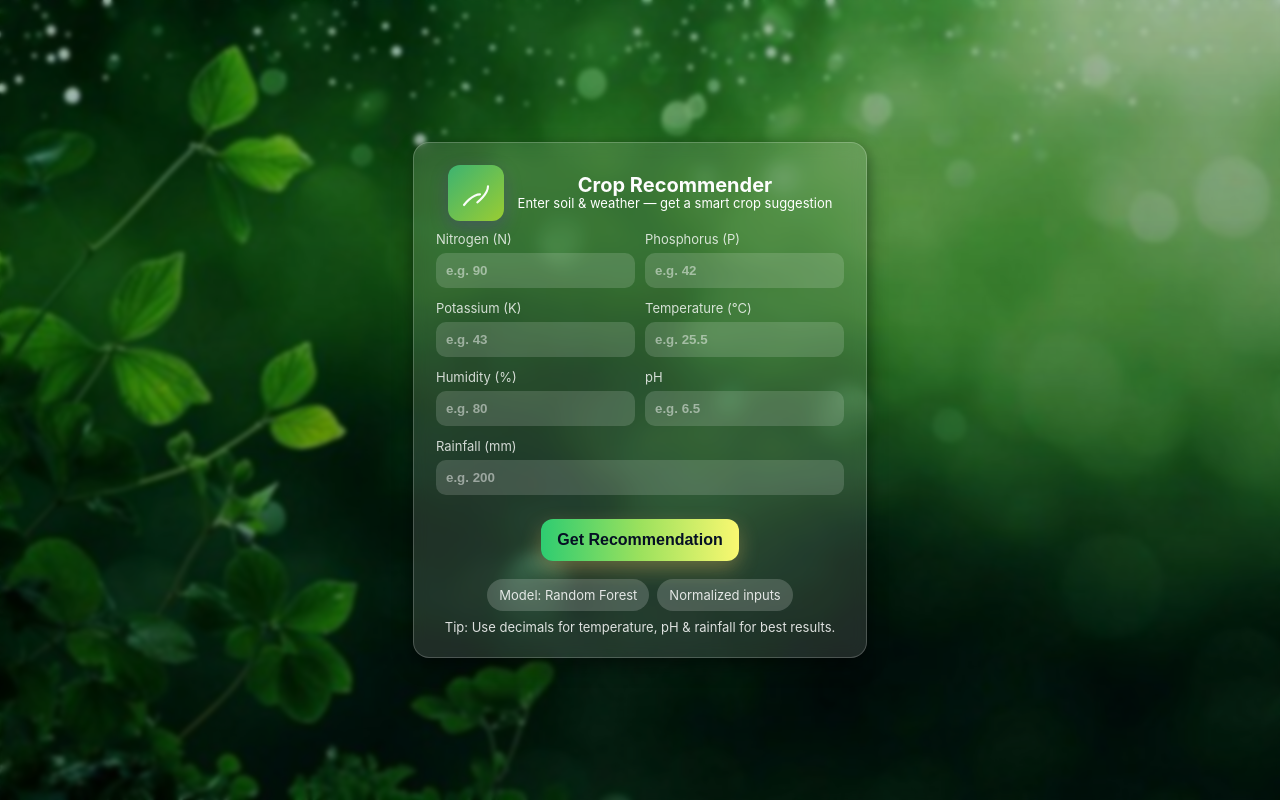
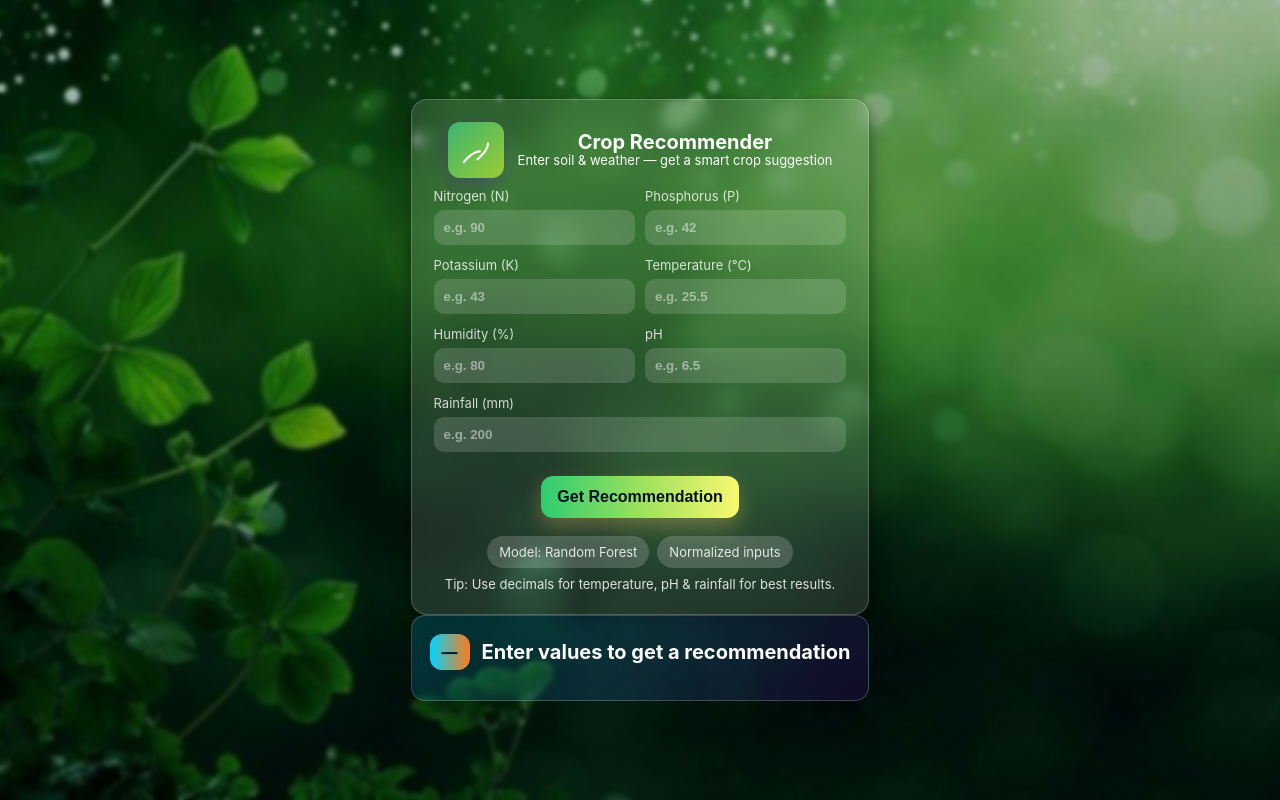
Before and after one commit to Kanakuppi/Agroguide, a Flask app: page / in a window 1280 px wide. Run offline with Flask 3, Linux system fonts and the light colour scheme; parts of the project's set-up code (start-up, migrations or seed data) failed here and were passed over.

Commit message:
Update index.html

```diff
--- a/templates/index.html
+++ b/templates/index.html
@@ -419,6 +419,13 @@
             Tip: Use decimals for temperature, pH & rainfall for best results.
           </footer>
         </div>
+        <div class="result-card">
+          <div class="result-title">
+        <span class="result-badge" id="crop-badge">—</span>
+        <span class="result-text" id="result-text">Enter values to get a recommendation</span>
+          </div>
+  <div class="suggestions" id="tips" style="margin-top: 12px;"></div>
+</div>
       </div>
     </div>
 
```
